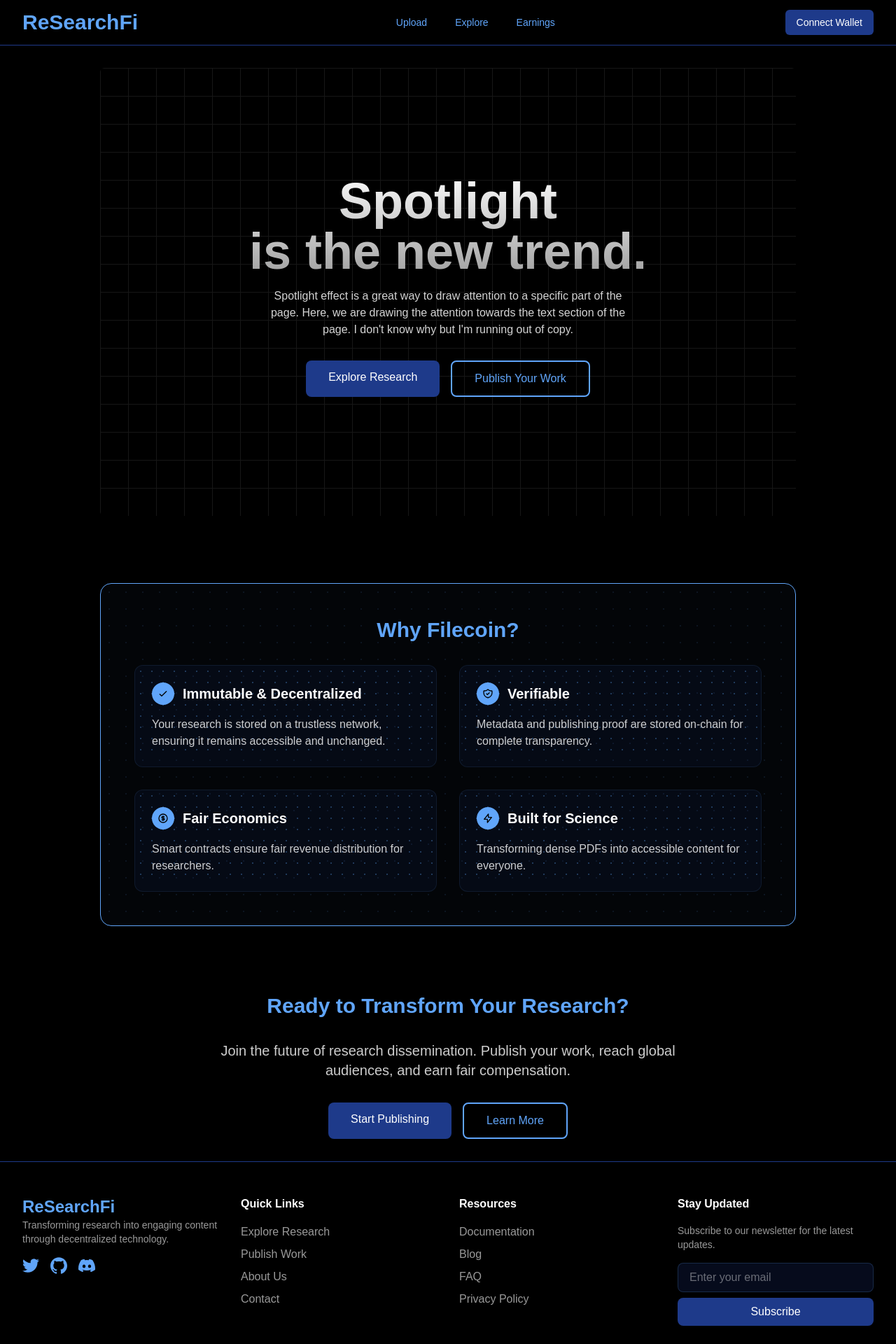
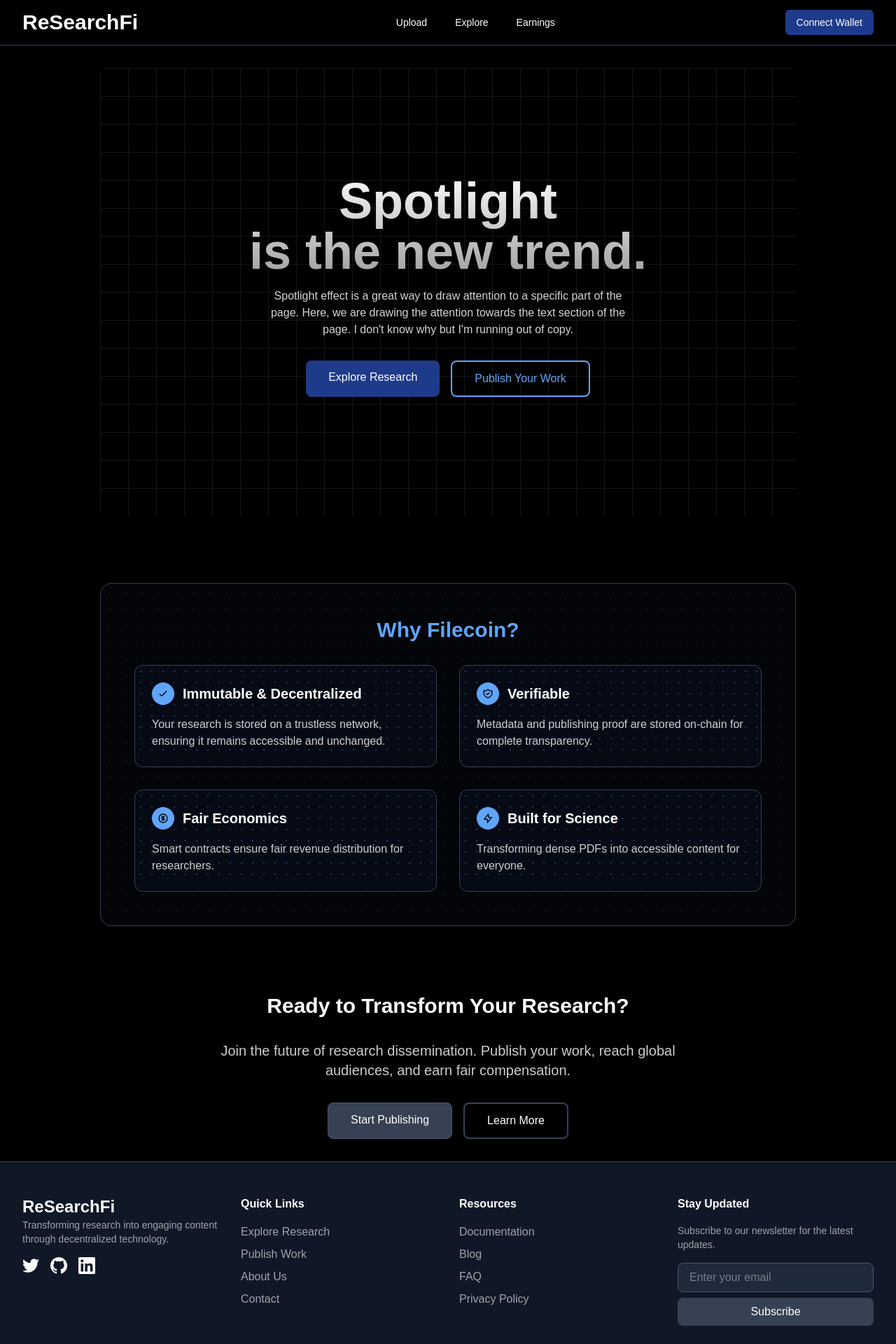
Before and after one commit to ayushsingh82/Nextjs-Starter, a Next.js app: page / in a window 1280 px wide. Shown: the top 1920 px of the page at 70% size. Built offline with nearby package versions, Linux system fonts and the light colour scheme.

Commit message:
footer navbar imporved

```diff
--- a/src/app/page.tsx
+++ b/src/app/page.tsx
@@ -53,12 +53,12 @@ export default function Home() {
       <SpotlightPreview />
 
       {/* Why Filecoin Section */}
-      <section className="bg-[#60A5FA]/3 rounded-2xl p-12 border border-[#60A5FA] relative">
+      <section className="bg-[#60A5FA]/3 rounded-2xl p-12 border border-gray-700 relative">
         <div className="absolute inset-0 rounded-2xl bg-[radial-gradient(#60A5FA_1px,transparent_1px)] [background-size:24px_24px] opacity-10"></div>
         <div className="max-w-4xl mx-auto space-y-8 relative">
           <h2 className="text-3xl font-bold text-[#60A5FA] text-center">Why Filecoin?</h2>
           <div className="grid md:grid-cols-2 gap-8">
-            <div className="space-y-4 bg-[#1E3A8A]/10 p-6 rounded-xl border border-[#60A5FA]/10 relative">
+            <div className="space-y-4 bg-[#1E3A8A]/10 p-6 rounded-xl border border-gray-700 relative">
               <div className="absolute inset-0 rounded-xl bg-[radial-gradient(#60A5FA_1px,transparent_1px)] [background-size:16px_16px] opacity-30"></div>
               <div className="relative">
                 <div className="flex items-center gap-3">
@@ -72,7 +72,7 @@ export default function Home() {
                 <p className="text-white/80 mt-4">Your research is stored on a trustless network, ensuring it remains accessible and unchanged.</p>
               </div>
             </div>
-            <div className="space-y-4 bg-[#1E3A8A]/10 p-6 rounded-xl border border-[#60A5FA]/10 relative">
+            <div className="space-y-4 bg-[#1E3A8A]/10 p-6 rounded-xl border border-gray-700 relative">
               <div className="absolute inset-0 rounded-xl bg-[radial-gradient(#60A5FA_1px,transparent_1px)] [background-size:16px_16px] opacity-30"></div>
               <div className="relative">
                 <div className="flex items-center gap-3">
@@ -86,7 +86,7 @@ export default function Home() {
                 <p className="text-white/80 mt-4">Metadata and publishing proof are stored on-chain for complete transparency.</p>
               </div>
             </div>
-            <div className="space-y-4 bg-[#1E3A8A]/10 p-6 rounded-xl border border-[#60A5FA]/10 relative">
+            <div className="space-y-4 bg-[#1E3A8A]/10 p-6 rounded-xl border border-gray-700 relative">
               <div className="absolute inset-0 rounded-xl bg-[radial-gradient(#60A5FA_1px,transparent_1px)] [background-size:16px_16px] opacity-30"></div>
               <div className="relative">
                 <div className="flex items-center gap-3">
@@ -100,7 +100,7 @@ export default function Home() {
                 <p className="text-white/80 mt-4">Smart contracts ensure fair revenue distribution for researchers.</p>
               </div>
             </div>
-            <div className="space-y-4 bg-[#1E3A8A]/10 p-6 rounded-xl border border-[#60A5FA]/10 relative">
+            <div className="space-y-4 bg-[#1E3A8A]/10 p-6 rounded-xl border border-gray-700 relative">
               <div className="absolute inset-0 rounded-xl bg-[radial-gradient(#60A5FA_1px,transparent_1px)] [background-size:16px_16px] opacity-30"></div>
               <div className="relative">
                 <div className="flex items-center gap-3">
@@ -120,23 +120,25 @@ export default function Home() {
 
       {/* CTA Section */}
       <section className="text-center space-y-8">
-        <h2 className="text-3xl font-bold text-[#60A5FA]">Ready to Transform Your Research?</h2>
+        <h2 className="text-3xl font-bold text-white">Ready to Transform Your Research?</h2>
         <p className="text-xl text-white/80 max-w-2xl mx-auto">
           Join the future of research dissemination. Publish your work, reach global audiences, and earn fair compensation.
         </p>
+        <div className="w-full">
           <div className="flex flex-col sm:flex-row gap-4 justify-center">
             <Link
               href="/upload"
-            className="px-8 py-3 bg-[#1E3A8A] text-white rounded-lg font-medium hover:bg-[#2563EB] transition-colors"
+              className="px-8 py-3 bg-gray-700 text-white rounded-lg font-medium hover:bg-gray-600 transition-colors border border-gray-600"
             >
               Start Publishing
             </Link>
             <Link
               href="/about"
-            className="px-8 py-3 border-2 border-[#60A5FA] text-[#60A5FA] rounded-lg font-medium hover:bg-[#60A5FA] hover:text-black transition-colors"
+              className="px-8 py-3 border-2 border-gray-700 text-white rounded-lg font-medium hover:bg-gray-700 hover:text-white transition-colors"
             >
               Learn More
             </Link>
+          </div>
         </div>
       </section>
     </div>
--- a/src/components/Footer.tsx
+++ b/src/components/Footer.tsx
@@ -4,31 +4,31 @@ import Link from 'next/link';
 
 const Footer = () => {
   return (
-    <footer className="bg-black border-t border-[#1E3A8A]">
+    <footer className="bg-gray-900 border-t border-gray-700">
       <div className="max-w-7xl mx-auto px-4 sm:px-6 lg:px-8 py-12">
         <div className="grid grid-cols-1 md:grid-cols-4 gap-8">
           {/* Brand Section */}
           <div className="space-y-4">
-            <Link href="/" className="text-2xl font-bold text-[#60A5FA]">
+            <Link href="/" className="text-2xl font-bold text-white">
               ReSearchFi
             </Link>
             <p className="text-white/60 text-sm">
               Transforming research into engaging content through decentralized technology.
             </p>
             <div className="flex space-x-4">
-              <a href="https://twitter.com" target="_blank" rel="noopener noreferrer" className="text-[#60A5FA] hover:text-white transition-colors">
+              <a href="https://twitter.com" target="_blank" rel="noopener noreferrer" className="text-white hover:text-white/80 transition-colors">
                 <svg className="w-6 h-6" fill="currentColor" viewBox="0 0 24 24">
                   <path d="M23.953 4.57a10 10 0 01-2.825.775 4.958 4.958 0 002.163-2.723c-.951.555-2.005.959-3.127 1.184a4.92 4.92 0 00-8.384 4.482C7.69 8.095 4.067 6.13 1.64 3.162a4.822 4.822 0 00-.666 2.475c0 1.71.87 3.213 2.188 4.096a4.904 4.904 0 01-2.228-.616v.06a4.923 4.923 0 003.946 4.827 4.996 4.996 0 01-2.212.085 4.936 4.936 0 004.604 3.417 9.867 9.867 0 01-6.102 2.105c-.39 0-.779-.023-1.17-.067a13.995 13.995 0 007.557 2.209c9.053 0 13.998-7.496 13.998-13.985 0-.21 0-.42-.015-.63A9.935 9.935 0 0024 4.59z"/>
                 </svg>
               </a>
-              <a href="https://github.com" target="_blank" rel="noopener noreferrer" className="text-[#60A5FA] hover:text-white transition-colors">
+              <a href="https://github.com" target="_blank" rel="noopener noreferrer" className="text-white hover:text-white/80 transition-colors">
                 <svg className="w-6 h-6" fill="currentColor" viewBox="0 0 24 24">
-                  <path d="M12 .297c-6.63 0-12 5.373-12 12 0 5.303 3.438 9.8 8.205 11.385.6.113.82-.258.82-.577 0-.285-.01-1.04-.015-2.04-3.338.724-4.042-1.61-4.042-1.61C4.422 18.07 3.633 17.7 3.633 17.7c-1.087-.744.084-.729.084-.729 1.205.084 1.838 1.236 1.838 1.236 1.07 1.835 2.809 1.305 3.495.998.108-.776.417-1.305.76-1.605-2.665-.3-5.466-1.332-5.466-5.93 0-1.31.465-2.38 1.235-3.22-.135-.303-.54-1.523.105-3.176 0 0 1.005-.322 3.3 1.23.96-.267 1.98-.399 3-.405 1.02.006 2.04.138 3 .405 2.28-1.552 3.285-1.23 3.285-1.23.645 1.653.24 2.873.12 3.176.765.84 1.23 1.91 1.23 3.22 0 4.61-2.805 5.625-5.475 5.92.42.36.81 1.096.81 2.22 0 1.606-.015 2.896-.015 3.286 0 .315.21.69.825.57C20.565 22.092 24 17.592 24 12.297c0-6.627-5.373-12-12-12"/>
+                  <path d="M12 0c-6.626 0-12 5.373-12 12 0 5.302 3.438 9.8 8.207 11.387.599.111.793-.261.793-.577v-2.234c-3.338.726-4.033-1.416-4.033-1.416-.546-1.387-1.333-1.756-1.333-1.756-1.089-.745.083-.729.083-.729 1.205.084 1.839 1.237 1.839 1.237 1.07 1.834 2.807 1.304 3.492.997.107-.775.418-1.305.762-1.604-2.665-.305-5.467-1.334-5.467-5.931 0-1.311.469-2.381 1.236-3.221-.124-.303-.535-1.524.117-3.176 0 0 1.008-.322 3.301 1.23.957-.266 1.983-.399 3.003-.404 1.02.005 2.047.138 3.006.404 2.291-1.552 3.297-1.23 3.297-1.23.653 1.653.242 2.874.118 3.176.77.84 1.235 1.911 1.235 3.221 0 4.609-2.807 5.624-5.479 5.921.43.372.823 1.102.823 2.222v3.293c0 .319.192.694.801.576 4.765-1.589 8.199-6.086 8.199-11.386 0-6.627-5.373-12-12-12z"/>
                 </svg>
               </a>
-              <a href="https://discord.com" target="_blank" rel="noopener noreferrer" className="text-[#60A5FA] hover:text-white transition-colors">
+              <a href="https://linkedin.com" target="_blank" rel="noopener noreferrer" className="text-white hover:text-white/80 transition-colors">
                 <svg className="w-6 h-6" fill="currentColor" viewBox="0 0 24 24">
-                  <path d="M20.317 4.37a19.791 19.791 0 00-4.885-1.515.074.074 0 00-.079.037c-.21.375-.444.864-.608 1.25a18.27 18.27 0 00-5.487 0 12.64 12.64 0 00-.617-1.25.077.077 0 00-.079-.037A19.736 19.736 0 003.677 4.37a.07.07 0 00-.032.027C.533 9.046-.32 13.58.099 18.057a.082.082 0 00.031.057 19.9 19.9 0 005.993 3.03.078.078 0 00.084-.028c.462-.63.874-1.295 1.226-1.994.021-.041.001-.09-.041-.106a13.107 13.107 0 01-1.872-.892.077.077 0 01-.008-.128 10.2 10.2 0 00.372-.292.074.074 0 01.077-.01c3.928 1.793 8.18 1.793 12.062 0a.074.074 0 01.078.01c.12.098.246.198.373.292a.077.077 0 01-.006.127 12.299 12.299 0 01-1.873.892.077.077 0 00-.041.107c.36.698.772 1.362 1.225 1.993a.076.076 0 00.084.028 19.839 19.839 0 006.002-3.03.077.077 0 00.032-.054c.5-5.177-.838-9.674-3.549-13.66a.061.061 0 00-.031-.03zM8.02 15.33c-1.183 0-2.157-1.085-2.157-2.419 0-1.333.956-2.419 2.157-2.419 1.21 0 2.176 1.096 2.157 2.42 0 1.333-.956 2.418-2.157 2.418zm7.975 0c-1.183 0-2.157-1.085-2.157-2.419 0-1.333.955-2.419 2.157-2.419 1.21 0 2.176 1.096 2.157 2.42 0 1.333-.946 2.418-2.157 2.418z"/>
+                  <path d="M20.447 20.452h-3.554v-5.569c0-1.328-.027-3.037-1.852-3.037-1.853 0-2.136 1.445-2.136 2.939v5.667H9.351V9h3.414v1.561h.046c.477-.9 1.637-1.85 3.37-1.85 3.601 0 4.267 2.37 4.267 5.455v6.286zM5.337 7.433c-1.144 0-2.063-.926-2.063-2.065 0-1.138.92-2.063 2.063-2.063 1.14 0 2.064.925 2.064 2.063 0 1.139-.925 2.065-2.064 2.065zm1.782 13.019H3.555V9h3.564v11.452zM22.225 0H1.771C.792 0 0 .774 0 1.729v20.542C0 23.227.792 24 1.771 24h20.451C23.2 24 24 23.227 24 22.271V1.729C24 .774 23.2 0 22.222 0h.003z"/>
                 </svg>
               </a>
             </div>
@@ -39,22 +39,22 @@ const Footer = () => {
             <h3 className="text-white font-semibold mb-4">Quick Links</h3>
             <ul className="space-y-2">
               <li>
-                <Link href="/explore" className="text-white/60 hover:text-[#60A5FA] transition-colors">
+                <Link href="/explore" className="text-white/60 hover:text-white transition-colors">
                   Explore Research
                 </Link>
               </li>
               <li>
-                <Link href="/publish" className="text-white/60 hover:text-[#60A5FA] transition-colors">
+                <Link href="/publish" className="text-white/60 hover:text-white transition-colors">
                   Publish Work
                 </Link>
               </li>
               <li>
-                <Link href="/about" className="text-white/60 hover:text-[#60A5FA] transition-colors">
+                <Link href="/about" className="text-white/60 hover:text-white transition-colors">
                   About Us
                 </Link>
               </li>
               <li>
-                <Link href="/contact" className="text-white/60 hover:text-[#60A5FA] transition-colors">
+                <Link href="/contact" className="text-white/60 hover:text-white transition-colors">
                   Contact
                 </Link>
               </li>
@@ -66,22 +66,22 @@ const Footer = () => {
             <h3 className="text-white font-semibold mb-4">Resources</h3>
             <ul className="space-y-2">
               <li>
-                <Link href="/docs" className="text-white/60 hover:text-[#60A5FA] transition-colors">
+                <Link href="/docs" className="text-white/60 hover:text-white transition-colors">
                   Documentation
                 </Link>
               </li>
               <li>
-                <Link href="/blog" className="text-white/60 hover:text-[#60A5FA] transition-colors">
+                <Link href="/blog" className="text-white/60 hover:text-white transition-colors">
                   Blog
                 </Link>
               </li>
               <li>
-                <Link href="/faq" className="text-white/60 hover:text-[#60A5FA] transition-colors">
+                <Link href="/faq" className="text-white/60 hover:text-white transition-colors">
                   FAQ
                 </Link>
               </li>
               <li>
-                <Link href="/privacy" className="text-white/60 hover:text-[#60A5FA] transition-colors">
+                <Link href="/privacy" className="text-white/60 hover:text-white transition-colors">
                   Privacy Policy
                 </Link>
               </li>
@@ -98,11 +98,11 @@ const Footer = () => {
               <input
                 type="email"
                 placeholder="Enter your email"
-                className="w-full px-4 py-2 bg-[#1E3A8A]/20 border border-[#60A5FA]/20 rounded-lg text-white placeholder-white/40 focus:outline-none focus:border-[#60A5FA]"
+                className="w-full px-4 py-2 bg-gray-800 border border-gray-600 rounded-lg text-white placeholder-white/40 focus:outline-none focus:border-gray-500"
               />
               <button
                 type="submit"
-                className="w-full px-4 py-2 bg-[#1E3A8A] text-white rounded-lg hover:bg-[#2563EB] transition-colors"
+                className="w-full px-4 py-2 bg-gray-700 text-white rounded-lg hover:bg-gray-600 transition-colors"
               >
                 Subscribe
               </button>
@@ -111,19 +111,19 @@ const Footer = () => {
         </div>
 
         {/* Bottom Bar */}
-        <div className="mt-12 pt-8 border-t border-[#1E3A8A]">
+        <div className="mt-12 pt-8 border-t border-gray-700">
           <div className="flex flex-col md:flex-row justify-between items-center space-y-4 md:space-y-0">
             <p className="text-white/60 text-sm">
               © {new Date().getFullYear()} ReSearchFi. All rights reserved.
             </p>
             <div className="flex space-x-6">
-              <Link href="/terms" className="text-white/60 hover:text-[#60A5FA] text-sm transition-colors">
+              <Link href="/terms" className="text-white/60 hover:text-white text-sm transition-colors">
                 Terms of Service
               </Link>
-              <Link href="/privacy" className="text-white/60 hover:text-[#60A5FA] text-sm transition-colors">
+              <Link href="/privacy" className="text-white/60 hover:text-white text-sm transition-colors">
                 Privacy Policy
               </Link>
-              <Link href="/cookies" className="text-white/60 hover:text-[#60A5FA] text-sm transition-colors">
+              <Link href="/cookies" className="text-white/60 hover:text-white text-sm transition-colors">
                 Cookie Policy
               </Link>
             </div>
--- a/src/components/Navbar.tsx
+++ b/src/components/Navbar.tsx
@@ -7,26 +7,26 @@ const Navbar = () => {
   const [isMenuOpen, setIsMenuOpen] = useState(false);
 
   return (
-    <nav className="bg-black text-[#60A5FA] border-b border-[#1E3A8A]">
+    <nav className="bg-black text-white border-b border-gray-700">
       <div className="max-w-7xl mx-auto px-4 sm:px-6 lg:px-8">
         <div className="flex items-center justify-between h-16">
           {/* Logo and brand name */}
           <div className="flex items-center">
             <Link href="/" className="flex items-center">
-              <span className="text-3xl font-bold text-[#60A5FA]">ReSearchFi</span>
+              <span className="text-3xl font-bold text-white">ReSearchFi</span>
             </Link>
           </div>
 
           {/* Desktop Navigation */}
           <div className="hidden md:block">
             <div className="ml-10 flex items-baseline space-x-4">
-              <Link href="/upload" className="px-3 py-2 rounded-md text-sm font-medium hover:text-white hover:bg-[#1E3A8A] transition-colors">
+              <Link href="/upload" className="px-3 py-2 rounded-md text-sm font-medium text-white hover:bg-[#1E3A8A] transition-colors">
                 Upload
               </Link>
-              <Link href="/explore" className="px-3 py-2 rounded-md text-sm font-medium hover:text-white hover:bg-[#1E3A8A] transition-colors">
+              <Link href="/explore" className="px-3 py-2 rounded-md text-sm font-medium text-white hover:bg-[#1E3A8A] transition-colors">
                 Explore
               </Link>
-              <Link href="/publish" className="px-3 py-2 rounded-md text-sm font-medium hover:text-white hover:bg-[#1E3A8A] transition-colors">
+              <Link href="/publish" className="px-3 py-2 rounded-md text-sm font-medium text-white hover:bg-[#1E3A8A] transition-colors">
                 Earnings
               </Link>
 
@@ -44,7 +44,7 @@ const Navbar = () => {
           <div className="md:hidden">
             <button
               onClick={() => setIsMenuOpen(!isMenuOpen)}
-              className="inline-flex items-center justify-center p-2 rounded-md text-[#60A5FA] hover:text-white hover:bg-[#1E3A8A] focus:outline-none"
+              className="inline-flex items-center justify-center p-2 rounded-md text-white hover:bg-[#1E3A8A] focus:outline-none"
             >
               <svg
                 className="h-6 w-6"
@@ -77,16 +77,16 @@ const Navbar = () => {
       {isMenuOpen && (
         <div className="md:hidden">
           <div className="px-2 pt-2 pb-3 space-y-1 sm:px-3">
-            <Link href="/research" className="block px-3 py-2 rounded-md text-base font-medium hover:text-white hover:bg-[#1E3A8A]">
+            <Link href="/research" className="block px-3 py-2 rounded-md text-base font-medium text-white hover:bg-[#1E3A8A]">
               Research
             </Link>
-            <Link href="/explore" className="block px-3 py-2 rounded-md text-base font-medium hover:text-white hover:bg-[#1E3A8A]">
+            <Link href="/explore" className="block px-3 py-2 rounded-md text-base font-medium text-white hover:bg-[#1E3A8A]">
               Explore
             </Link>
-            <Link href="/publish" className="block px-3 py-2 rounded-md text-base font-medium hover:text-white hover:bg-[#1E3A8A]">
+            <Link href="/publish" className="block px-3 py-2 rounded-md text-base font-medium text-white hover:bg-[#1E3A8A]">
               Publish
             </Link>
-            <Link href="/about" className="block px-3 py-2 rounded-md text-base font-medium hover:text-white hover:bg-[#1E3A8A]">
+            <Link href="/about" className="block px-3 py-2 rounded-md text-base font-medium text-white hover:bg-[#1E3A8A]">
               About
             </Link>
             <button className="w-full mt-4 bg-[#1E3A8A] text-white px-4 py-2 rounded-md text-sm font-medium hover:bg-[#2563EB] transition-colors">
```
Lines whose indentation alone changed are shown as unchanged.
